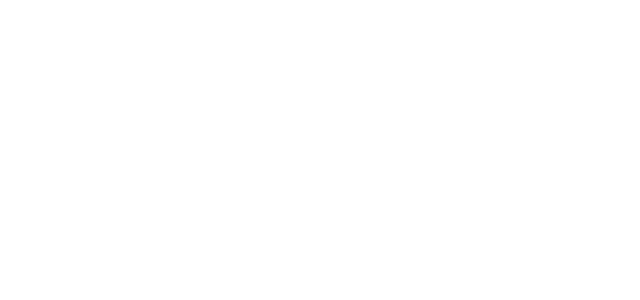
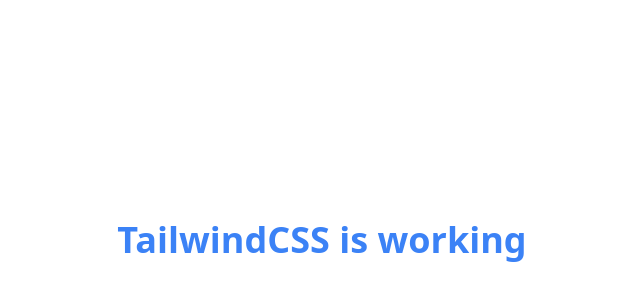
Before and after one commit to mkbeefcake/clepher-test, a React (Create React App) app: page / in a window 1280 px wide. Shown: the part 160-460 px from the top of the page, without its empty margins (318-958 px from the left). Built offline with nearby package versions, Linux system fonts and the light colour scheme.

Commit message:
Integrated TailwindCSS & Test message

```diff
--- a/package.json
+++ b/package.json
@@ -10,9 +10,12 @@
     "@types/node": "^16.18.113",
     "@types/react": "^18.3.11",
     "@types/react-dom": "^18.3.0",
+    "autoprefixer": "^10.4.20",
+    "postcss": "^8.4.47",
     "react": "^18.3.1",
     "react-dom": "^18.3.1",
     "react-scripts": "5.0.1",
+    "tailwindcss": "^3.4.13",
     "typescript": "^4.9.5",
     "web-vitals": "^2.1.4"
   },
--- /dev/null
+++ b/postcss.config.js
@@ -0,0 +1,6 @@
+module.exports = {
+  plugins: {
+    tailwindcss: {},
+    autoprefixer: {},
+  },
+}
--- a/src/App.tsx
+++ b/src/App.tsx
@@ -3,7 +3,8 @@
 
 function App() {
   return (
-    <div>
+    <div className='flex items-center justify-center h-screen'>
+      <h1 className='text-4xl font-bold text-blue-500'>TailwindCSS is working</h1>
     </div>
   );
 }
--- a/src/index.css
+++ b/src/index.css
@@ -1,13 +1,3 @@
-body {
-  margin: 0;
-  font-family: -apple-system, BlinkMacSystemFont, 'Segoe UI', 'Roboto', 'Oxygen',
-    'Ubuntu', 'Cantarell', 'Fira Sans', 'Droid Sans', 'Helvetica Neue',
-    sans-serif;
-  -webkit-font-smoothing: antialiased;
-  -moz-osx-font-smoothing: grayscale;
-}
-
-code {
-  font-family: source-code-pro, Menlo, Monaco, Consolas, 'Courier New',
-    monospace;
-}
+@tailwind base;
+@tailwind components;
+@tailwind utilities;
--- /dev/null
+++ b/tailwind.config.js
@@ -0,0 +1,10 @@
+/** @type {import('tailwindcss').Config} */
+module.exports = {
+  content: [
+    "./src/**/*.{js,jsx,ts,tsx}", // Adjust this path if necessary
+  ],
+  theme: {
+    extend: {},
+  },
+  plugins: [],
+}
```
